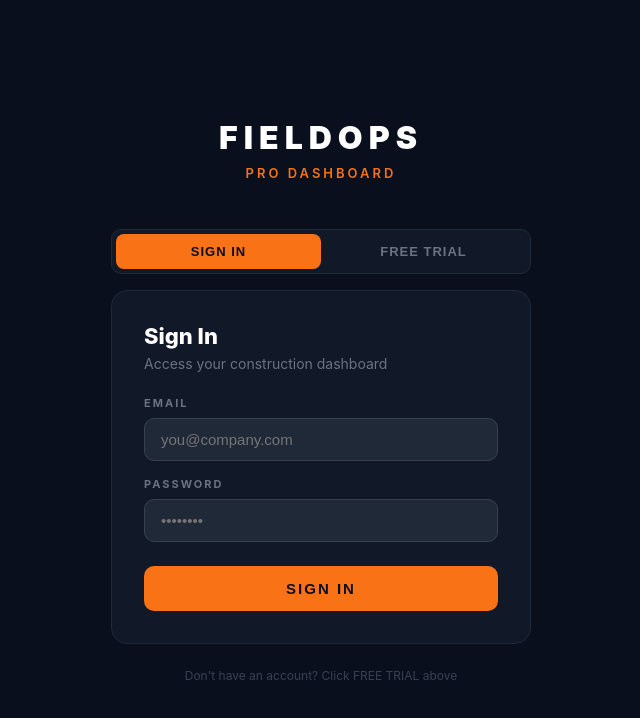
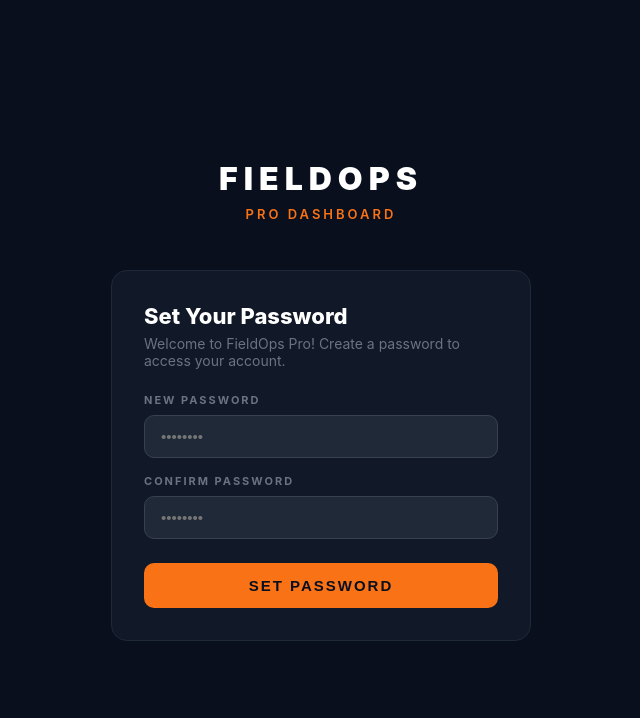
Before and after one commit to antoniogipson253-rgb/fieldops-web, a React (Create React App) app: page /set-password in a window 1280 px wide. Before the commit this address led to /login. Shown: the top 718 px of the page, without its empty margins (319-959 px from the left). Built offline with nearby package versions, Linux system fonts and the light colour scheme.

Commit message:
add set password page for new admin signups

```diff
--- a/src/App.tsx
+++ b/src/App.tsx
@@ -21,6 +21,7 @@ import IncidentsPage from './pages/IncidentsPage';
 import AcceptInvitePage from './pages/AcceptInvitePage';
 import ClientPortalPage from './pages/ClientPortalPage';
 import ClientLoginPage from './pages/ClientLoginPage';
+import SetPasswordPage from './pages/SetPasswordPage';
 import TimesheetPage from './pages/TimesheetPage';
 import DailyReportsPage from './pages/DailyReportsPage';
 
@@ -275,6 +276,7 @@ export default function App() {
         <Routes>
           <Route path="/login" element={session ? <Navigate to="/" replace /> : <LoginPage />} />
           <Route path="/client-login" element={session ? <Navigate to="/client-portal" replace /> : <ClientLoginPage />} />
+          <Route path="/set-password" element={<SetPasswordPage />} />
           <Route path="/accept-invite" element={<AcceptInvitePage />} />
           <Route path="/client-portal" element={session ? <ClientPortalPage /> : <Navigate to="/client-login" replace />} />
           <Route path="/" element={<ClientGuard session={session}><AppLayout><DashboardPage /></AppLayout></ClientGuard>} />
--- /dev/null
+++ b/src/pages/SetPasswordPage.tsx
@@ -0,0 +1,87 @@
+import { useState } from 'react';
+import { useNavigate } from 'react-router-dom';
+import { supabase } from '../lib/supabase';
+
+export default function SetPasswordPage() {
+  const navigate = useNavigate();
+  const [password, setPassword] = useState('');
+  const [confirmPassword, setConfirmPassword] = useState('');
+  const [loading, setLoading] = useState(false);
+  const [error, setError] = useState('');
+
+  async function handleSubmit() {
+    if (password.length < 8) {
+      setError('Password must be at least 8 characters.');
+      return;
+    }
+    if (password !== confirmPassword) {
+      setError('Passwords do not match.');
+      return;
+    }
+    setLoading(true);
+    setError('');
+    const { error: updateError } = await supabase.auth.updateUser({ password });
+    if (updateError) {
+      setError(updateError.message);
+      setLoading(false);
+      return;
+    }
+    navigate('/');
+  }
+
+  return (
+    <div style={{ minHeight: '100vh', backgroundColor: '#0A0F1E', display: 'flex', justifyContent: 'center', alignItems: 'center', padding: 24 }}>
+      <div style={{ width: '100%', maxWidth: 420 }}>
+
+        <div style={{ textAlign: 'center', marginBottom: 48 }}>
+          <div style={{ fontSize: 32, fontWeight: 900, color: '#FFFFFF', letterSpacing: 6, marginBottom: 8 }}>FIELDOPS</div>
+          <div style={{ fontSize: 13, color: '#F97316', fontWeight: 600, letterSpacing: 3 }}>PRO DASHBOARD</div>
+        </div>
+
+        <div style={{ backgroundColor: '#111827', borderRadius: 16, padding: 32, border: '1px solid #1F2937' }}>
+          <h2 style={{ color: '#FFFFFF', fontSize: 22, fontWeight: 800, margin: 0 }}>Set Your Password</h2>
+          <p style={{ color: '#6B7280', fontSize: 14, marginBottom: 24, marginTop: 6 }}>
+            Welcome to FieldOps Pro! Create a password to access your account.
+          </p>
+
+          {error && (
+            <div style={{ backgroundColor: '#EF444420', border: '1px solid #EF4444', borderRadius: 8, padding: '10px 14px', color: '#EF4444', fontSize: 13, marginBottom: 16 }}>{error}</div>
+          )}
+
+          <div style={{ marginBottom: 16 }}>
+            <label style={{ display: 'block', fontSize: 11, fontWeight: 700, color: '#6B7280', letterSpacing: 2, marginBottom: 8 }}>NEW PASSWORD</label>
+            <input
+              type="password"
+              value={password}
+              onChange={(e) => setPassword(e.target.value)}
+              onKeyDown={(e) => e.key === 'Enter' && handleSubmit()}
+              placeholder="••••••••"
+              style={{ width: '100%', padding: '12px 16px', backgroundColor: '#1F2937', border: '1px solid #374151', borderRadius: 10, color: '#FFFFFF', fontSize: 15, outline: 'none', boxSizing: 'border-box' }}
+            />
+          </div>
+
+          <div style={{ marginBottom: 24 }}>
+            <label style={{ display: 'block', fontSize: 11, fontWeight: 700, color: '#6B7280', letterSpacing: 2, marginBottom: 8 }}>CONFIRM PASSWORD</label>
+            <input
+              type="password"
+              value={confirmPassword}
+              onChange={(e) => setConfirmPassword(e.target.value)}
+              onKeyDown={(e) => e.key === 'Enter' && handleSubmit()}
+              placeholder="••••••••"
+              style={{ width: '100%', padding: '12px 16px', backgroundColor: '#1F2937', border: '1px solid #374151', borderRadius: 10, color: '#FFFFFF', fontSize: 15, outline: 'none', boxSizing: 'border-box' }}
+            />
+          </div>
+
+          <button
+            onClick={handleSubmit}
+            disabled={loading}
+            style={{ width: '100%', padding: '14px 24px', backgroundColor: loading ? '#F9731680' : '#F97316', border: 'none', borderRadius: 10, color: '#0A0F1E', fontSize: 15, fontWeight: 900, letterSpacing: 2, cursor: loading ? 'not-allowed' : 'pointer' }}
+          >
+            {loading ? 'SAVING...' : 'SET PASSWORD'}
+          </button>
+        </div>
+
+      </div>
+    </div>
+  );
+}
```
Also changed, not shown: 1 other file (tests, documents, lock files or other folders).
